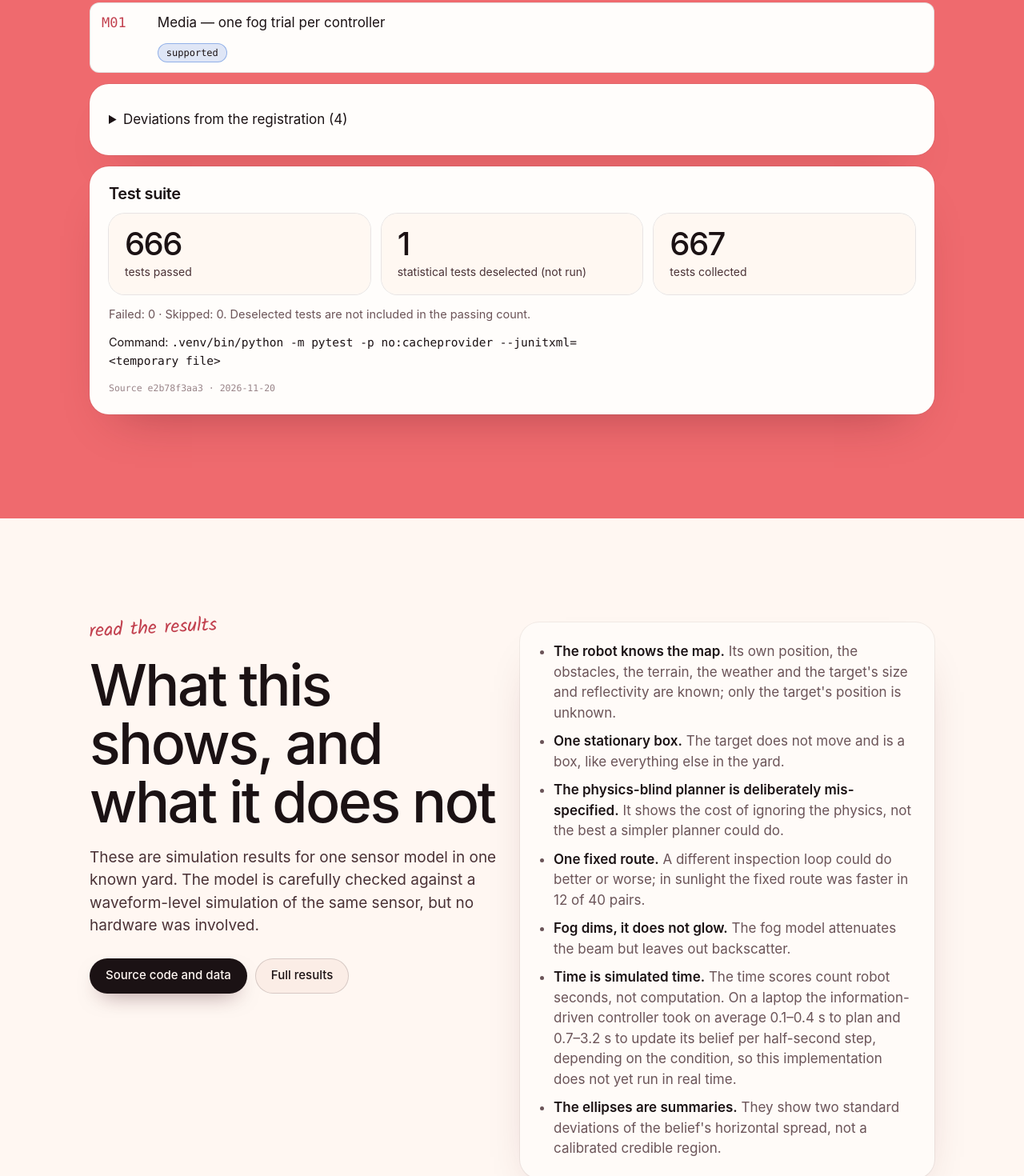
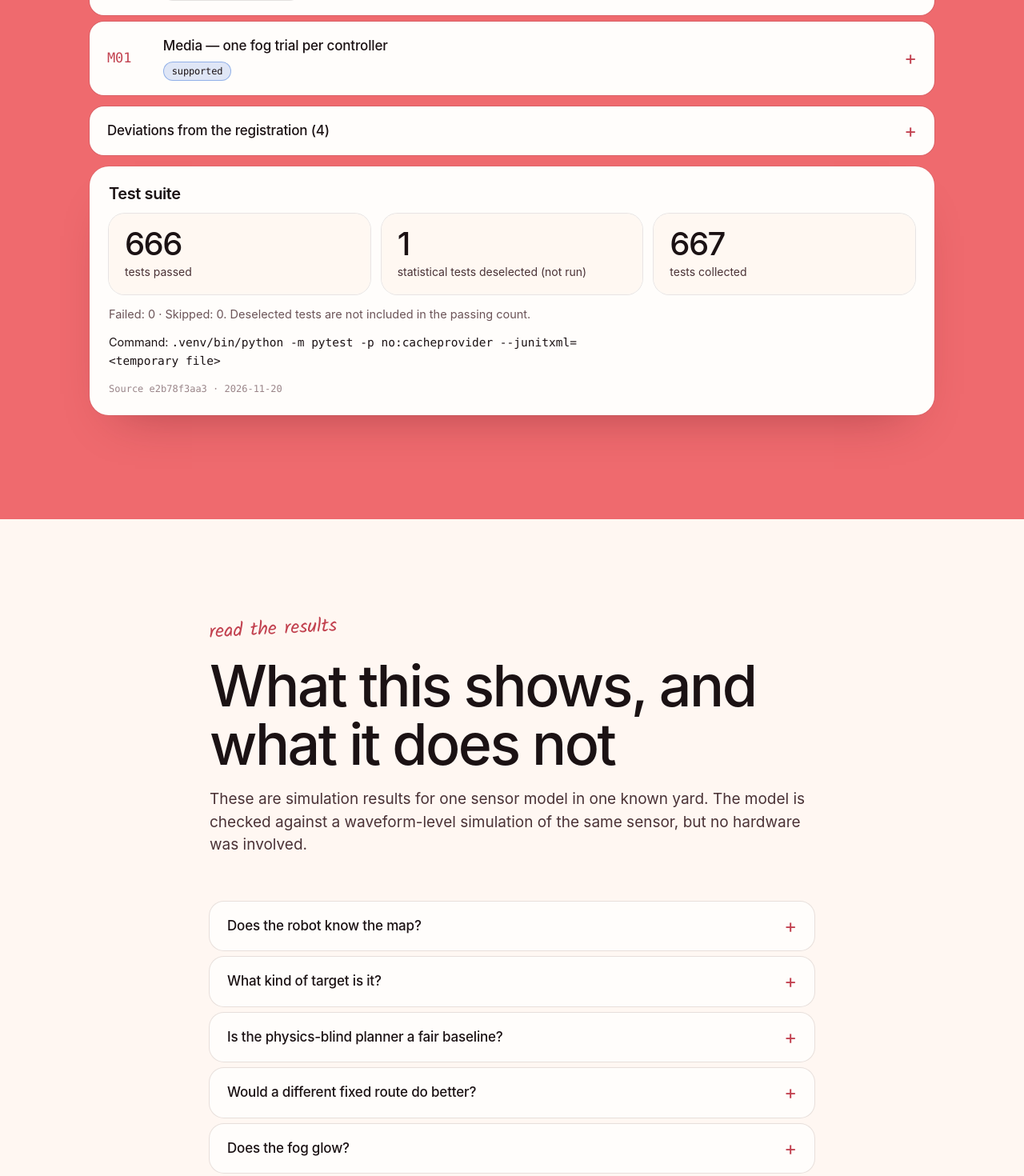
Before and after one commit to jjmensah/move-to-see, a React (Vite) app in the folder web/: page / in a window 1280 px wide. Shown: the part 9320-10790 px from the top of the page at 80% size. Built offline with nearby package versions, Linux system fonts and the light colour scheme.

Commit message:
feat(web): list the registered checks and the limits as expandable questions

```diff
--- a/web/src/App.tsx
+++ b/web/src/App.tsx
@@ -101,6 +101,38 @@ export default function App() {
     document.getElementById("stage")?.scrollIntoView({ behavior: still ? "auto" : "smooth", block: "start" });
     setPlaySignal(s => s + 1);
   };
+
+  const slower = results?.comparisons.find(c => c.condition === "C3" && c.against === "fixed")?.infoSlower;
+  const limits: [string, string][] = [
+    [
+      "Does the robot know the map?",
+      "Yes. Its own position, the obstacles, the terrain, the weather and the target's size and reflectivity are known; only the target's position is unknown.",
+    ],
+    [
+      "What kind of target is it?",
+      "One stationary box. It does not move, and like everything else in the yard it is a box.",
+    ],
+    [
+      "Is the physics-blind planner a fair baseline?",
+      "It is deliberately mis-specified: the same planner with a sensor model that assumes every visible point is measured. It shows the cost of ignoring the physics, not the best a simpler planner could do.",
+    ],
+    [
+      "Would a different fixed route do better?",
+      `Possibly; this is one inspection loop of many. Even this one was faster than the information-driven planner in ${slower ?? "some"} of the 40 sunlight pairs.`,
+    ],
+    [
+      "Does the fog glow?",
+      "No. The fog model attenuates the beam on the way out and back, but leaves out backscatter.",
+    ],
+    [
+      "Does it run in real time?",
+      "Not yet. The time scores count simulated seconds. On a laptop the information-driven controller took on average 0.1–0.4 s to plan and 0.7–3.2 s to update its belief per half-second step, depending on the condition.",
+    ],
+    [
+      "What do the ellipses mean?",
+      "They show two standard deviations of the belief's horizontal spread: a summary, not a calibrated credible region.",
+    ],
+  ];
 
   if (failed)
     return <div className="loading boot">The trial records could not be loaded. Refresh the page to try again.</div>;
@@ -274,55 +306,22 @@ export default function App() {
         </section>
 
         <section id="limits" className="band paper" aria-labelledby="limits-title">
-          <div className="wrap grid-2" style={{ alignItems: "start" }}>
-            <div className="section-head reveal" style={{ marginBottom: 0 }}>
+          <div className="wrap" style={{ maxWidth: 820 }}>
+            <div className="section-head reveal">
               <span className="kicker">read the results</span>
               <h2 id="limits-title">What this shows, and what it does not</h2>
               <p>
-                These are simulation results for one sensor model in one known yard. The model is carefully checked
-                against a waveform-level simulation of the same sensor, but no hardware was involved.
+                These are simulation results for one sensor model in one known yard. The model is checked against a
+                waveform-level simulation of the same sensor, but no hardware was involved.
               </p>
-              <div className="row" style={{ marginTop: 8 }}>
-                <a className="button" href={REPO}>
-                  Source code and data
-                </a>
-                <a className="button ghost" href={`${REPO}/blob/main/docs/verification/results.md`}>
-                  Full results
-                </a>
-              </div>
             </div>
-            <div className="panel">
-              <ul className="caveats">
-                <li>
-                  <b>The robot knows the map.</b> Its own position, the obstacles, the terrain, the weather and the
-                  target's size and reflectivity are known; only the target's position is unknown.
-                </li>
-                <li>
-                  <b>One stationary box.</b> The target does not move and is a box, like everything else in the yard.
-                </li>
-                <li>
-                  <b>The physics-blind planner is deliberately mis-specified.</b> It shows the cost of ignoring the
-                  physics, not the best a simpler planner could do.
-                </li>
-                <li>
-                  <b>One fixed route.</b> A different inspection loop could do better or worse; in sunlight the fixed
-                  route was faster in{" "}
-                  {results.comparisons.find(c => c.condition === "C3" && c.against === "fixed")?.infoSlower ?? "some"}{" "}
-                  of 40 pairs.
-                </li>
-                <li>
-                  <b>Fog dims, it does not glow.</b> The fog model attenuates the beam but leaves out backscatter.
-                </li>
-                <li>
-                  <b>Time is simulated time.</b> The time scores count robot seconds, not computation. On a laptop the
-                  information-driven controller took on average 0.1–0.4 s to plan and 0.7–3.2 s to update its belief per
-                  half-second step, depending on the condition, so this implementation does not yet run in real time.
-                </li>
-                <li>
-                  <b>The ellipses are summaries.</b> They show two standard deviations of the belief's horizontal
-                  spread, not a calibrated credible region.
-                </li>
-              </ul>
+            <div className="faq reveal">
+              {limits.map(([q, a]) => (
+                <details key={q}>
+                  <summary>{q}</summary>
+                  <p>{a}</p>
+                </details>
+              ))}
             </div>
           </div>
         </section>
--- a/web/src/Evidence.tsx
+++ b/web/src/Evidence.tsx
@@ -63,14 +63,13 @@ export default function Evidence() {
               const supported = e.criteria.length > 0 && e.criteria.every(c => c.supported);
               return (
                 <details key={e.id}>
-                  <summary style={{ gridTemplateColumns: "3.4em minmax(0, 1fr)" }}>
+                  <summary>
                     <span className="id">{e.id}</span>
+                    <span className="what">
                       <span>{e.title}</span>
-                    <span
-                      className={`verdict${e.exploratory ? " neutral" : supported ? "" : " no"}`}
-                      style={{ gridColumn: 2, justifySelf: "start", whiteSpace: "normal" }}
-                    >
+                      <span className={`verdict${e.exploratory ? " neutral" : supported ? "" : " no"}`}>
                         {e.exploratory ? "exploratory — no gate" : supported ? "supported" : "not supported"}
+                      </span>
                     </span>
                   </summary>
                   <div className="body">
@@ -112,10 +111,9 @@ export default function Evidence() {
               );
             })}
           </div>
-          <details className="panel">
-            <summary style={{ cursor: "pointer", paddingBlock: 8 }}>
-              Deviations from the registration ({data.deviations.length})
-            </summary>
+          <div className="faq">
+            <details>
+              <summary>Deviations from the registration ({data.deviations.length})</summary>
               <ul className="stack">
                 {data.deviations.map((d, i) => (
                   <li key={i} style={{ overflowWrap: "anywhere" }}>
@@ -125,6 +123,7 @@ export default function Evidence() {
                 ))}
               </ul>
             </details>
+          </div>
           <div className="panel stack">
             <h3>Test suite</h3>
             <div className="stats">
--- a/web/src/styles.css
+++ b/web/src/styles.css
@@ -897,44 +897,75 @@ table.data .num {
 }
 
 /* ------------------------------------------
-   Evidence ledger
+   Questions
    ------------------------------------------
-   Expandable rows of registered checks. */
-.ledger {
+   FAQ-style rows for the evidence ledger and the limits: a card per item with
+   a plus that turns into a cross when it opens. */
+.ledger,
+.faq {
   display: grid;
   gap: 8px;
 }
-.ledger details {
-  border: 1px solid var(--rule);
-  border-radius: 12px;
+.ledger details,
+.faq details {
   background: var(--surface);
+  border-radius: 18px;
+  box-shadow: 0 0 0 1px var(--line);
 }
-.ledger summary {
+.ledger summary,
+.faq summary {
   list-style: none;
   cursor: pointer;
   display: grid;
   grid-template-columns: 3.4em minmax(0, 1fr) auto;
   gap: 12px;
   align-items: center;
-  padding: 12px 14px;
+  padding: 18px 22px;
+  font-size: 17px;
+  font-weight: 500;
+  letter-spacing: -0.01em;
 }
-.ledger summary::-webkit-details-marker {
+.faq summary {
+  grid-template-columns: minmax(0, 1fr) auto;
+}
+.ledger summary::-webkit-details-marker,
+.faq summary::-webkit-details-marker {
   display: none;
+}
+.ledger summary::after,
+.faq summary::after {
+  content: "+";
+  grid-row: 1;
+  grid-column: -2;
+  font-size: 24px;
+  font-weight: 400;
+  line-height: 0.9;
+  color: var(--accent);
+  transition: transform 0.3s var(--ease);
+}
+.ledger details[open] summary::after,
+.faq details[open] summary::after {
+  transform: rotate(45deg);
 }
 .ledger summary .id {
   font-family: var(--mono);
   font-weight: 500;
   color: var(--accent);
 }
+.ledger summary .what {
+  display: grid;
+  gap: 6px;
+  justify-items: start;
+}
 .ledger .body {
-  padding: 0 14px 14px calc(3.4em + 26px);
   display: grid;
   gap: 10px;
-  font-size: var(--step--1);
+  padding: 0 22px 20px calc(3.4em + 34px);
+  font-size: 14.5px;
 }
 @media (max-width: 560px) {
   .ledger .body {
-    padding-left: 14px;
+    padding-left: 22px;
   }
 }
 .ledger ul {
@@ -945,8 +976,19 @@ table.data .num {
 }
 .prov {
   font-family: var(--mono);
-  font-size: 0.72rem;
+  font-size: 12px;
   color: var(--faint);
+}
+.faq ul {
+  margin: 0;
+  padding: 0 22px 20px 40px;
+  font-size: 15px;
+  color: var(--ink-2);
+}
+.faq details p {
+  padding: 0 22px 20px;
+  font-size: 16px;
+  color: var(--ink-2);
 }
 
 /* ------------------------------------------
```
Lines whose indentation alone changed are shown as unchanged.
